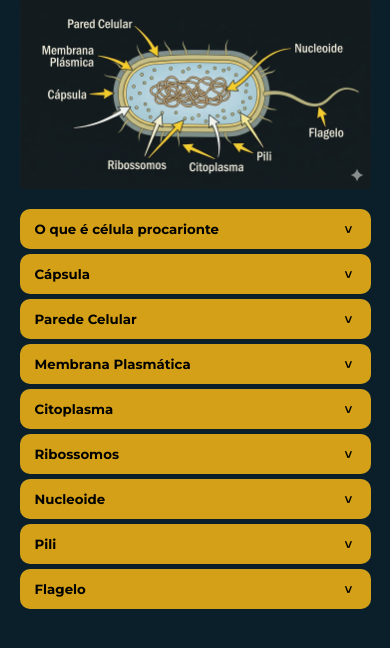
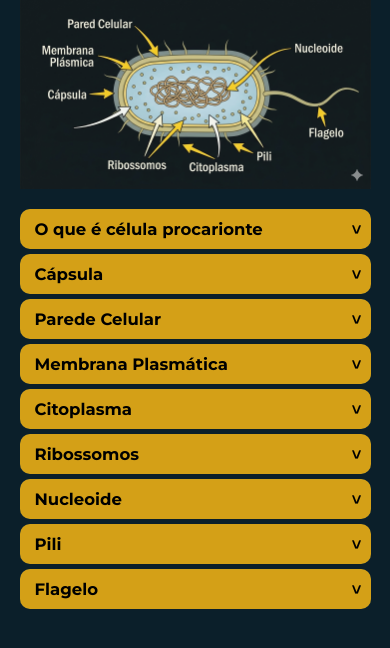
Before and after one commit to zMiguel151z/zmiguel151z.github.io, a plain HTML site: page index.html in a window 390 px wide. Shown: the part 132-780 px from the top of the page. Drawn offline with Linux system fonts and the light colour scheme.

Commit message:
Update styles and fix image source in index.html

```diff
--- a/index.html
+++ b/index.html
@@ -59,6 +59,7 @@
             padding: 0px 15px;
             cursor: pointer;
             text-align: left;
+            font-size: 18px;
             font-family: "Montserrat";
             font-weight: bold;
             color: #000;
@@ -101,7 +102,8 @@
         }
 
         .arrow {
-            font-family: 'Courier';
+            font-family: monospace;
+            font-weight: 900;
             transform: rotate(90deg);
             position: absolute;
             right: 20px;
@@ -110,10 +112,6 @@
         .tab-content.active .arrow {
             transform: rotate(-90deg);
         }
-
-        /* .arrow {
-            transform: rotate(-90deg);
-        } */
 
         @media screen and (max-width: 768px) {
             body {
@@ -124,6 +122,10 @@
 
             .header img {
                 width: 100%;
+            }
+
+            .tab-btn {
+                font-size: 16.5px;
             }
 
             .tab-content.active {
@@ -141,6 +143,10 @@
 
             .flagelo.active {
                 height: 110px;
+            }
+
+            .arrow {
+                right: 10px;
             }
         }
 
@@ -161,7 +167,7 @@
 
     <!-- IMAGEM -->
     <div class="header">
-        <img src="Imagens/celula.png" alt="Célula Procarionte">
+        <img src="imagens/celula.png" alt="Célula Procarionte">
     </div>
 
     <div class="container">
```
